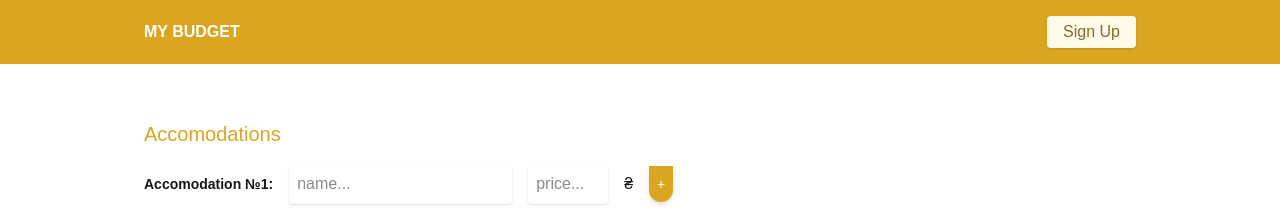
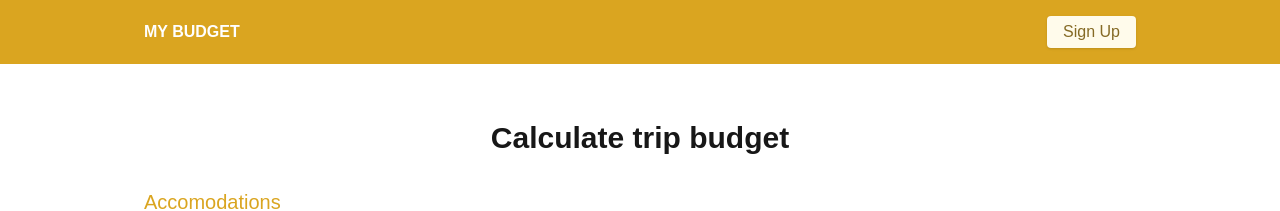
Before and after one commit to vikatiurne/my-budget, a Next.js app in the folder web/: page / in a window 1280 px wide. Shown: the top 211 px of the page. Built offline with nearby package versions, Linux system fonts and the light colour scheme; no server answers.

Commit message:
change types IField

```diff
--- a/web/src/components/UI/ArrayForm.tsx
+++ b/web/src/components/UI/ArrayForm.tsx
@@ -9,7 +9,6 @@ interface ArrayFormProps {
 }
 
 const ArrayForm: React.FC<ArrayFormProps> = ({
-  idx,
   fieldName,
   fieldPrice,
 }) => {
--- a/web/src/components/UI/CustomSelect.tsx
+++ b/web/src/components/UI/CustomSelect.tsx
@@ -7,8 +7,8 @@ interface IOption {
 
 interface IField {
   name: string;
-  value: any;
-  onChange: (value: any) => void;
+  value: string;
+  onChange: (value: string) => void;
   onBlur: () => void;
 }
 
--- a/web/src/components/travel/FullCostsTravel.tsx
+++ b/web/src/components/travel/FullCostsTravel.tsx
@@ -22,6 +22,7 @@ const FullCostsTravel = () => {
 
   return (
     <FormProvider {...methods}>
+      <h1 className="mb-8 text-3xl font-black text-center"> Calculate trip budget</h1>
       <form onSubmit={handleSubmit(onSubmit)}>
         <AccommodationForm />
         <RoadForm />
```
